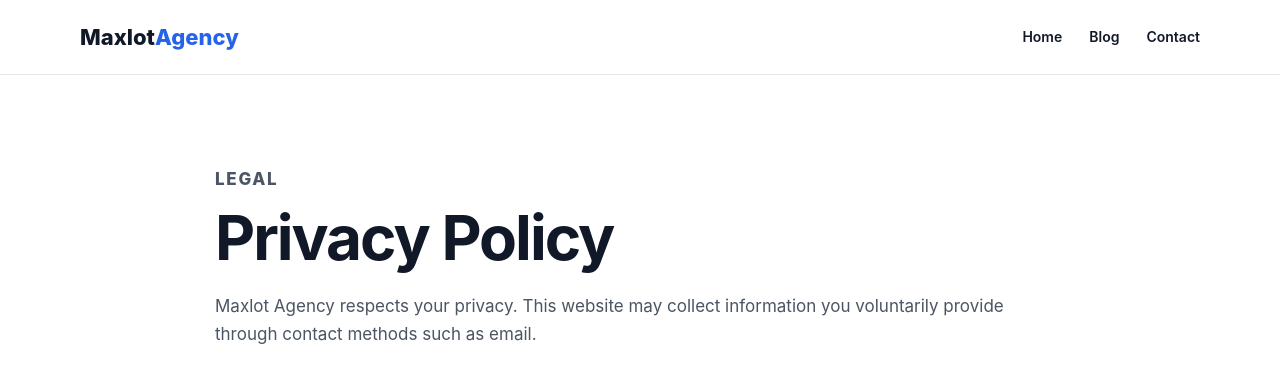
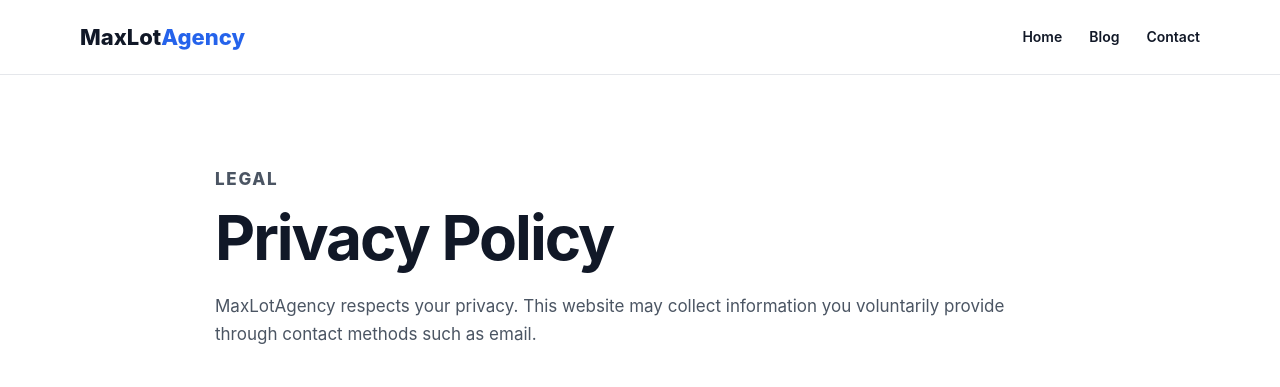
Before and after one commit to salmanmostofa010/maxlotagency, a plain HTML site: page privacy-policy.html in a window 1280 px wide. Shown: the top 387 px of the page. Drawn offline with Linux system fonts and the light colour scheme.

Commit message:
Update brand name to MaxLotAgency

```diff
--- a/privacy-policy.html
+++ b/privacy-policy.html
@@ -1 +1 @@
-<!doctype html><html lang="en"><head><meta charset="utf-8"><meta name="viewport" content="width=device-width,initial-scale=1"><title>Privacy Policy | Maxlot Agency</title><meta name="description" content="Privacy Policy for Maxlot Agency."><link rel="stylesheet" href="css/style.css"></head><body><header class="header"><div class="container nav"><a class="logo" href="./">Maxlot<span>Agency</span></a><nav><a href="./">Home</a><a href="blog/">Blog</a><a href="contact.html">Contact</a></nav></div></header><main><section class="about"><div class="container article"><p class="eyebrow">LEGAL</p><h1>Privacy Policy</h1><p>Maxlot Agency respects your privacy. This website may collect information you voluntarily provide through contact methods such as email.</p><h2>Information</h2><p>We use information you provide to respond to inquiries and improve our content. We do not intentionally sell personal information.</p><h2>Cookies and analytics</h2><p>Future versions of this site may use analytics or cookies to understand traffic and improve user experience. Any third-party service used will have its own privacy practices.</p><h2>Contact</h2><p>For privacy questions, contact hello@maxlotagency.com.</p></div></section></main><footer><div class="bottom">© 2026 Maxlot Agency. All rights reserved.</div></footer></body></html>
+<!doctype html><html lang="en"><head><meta charset="utf-8"><meta name="viewport" content="width=device-width,initial-scale=1"><title>Privacy Policy | MaxLotAgency</title><meta name="description" content="Privacy Policy for MaxLotAgency."><link rel="stylesheet" href="css/style.css"></head><body><header class="header"><div class="container nav"><a class="logo" href="./">MaxLot<span>Agency</span></a><nav><a href="./">Home</a><a href="blog/">Blog</a><a href="contact.html">Contact</a></nav></div></header><main><section class="about"><div class="container article"><p class="eyebrow">LEGAL</p><h1>Privacy Policy</h1><p>MaxLotAgency respects your privacy. This website may collect information you voluntarily provide through contact methods such as email.</p><h2>Information</h2><p>We use information you provide to respond to inquiries and improve our content. We do not intentionally sell personal information.</p><h2>Cookies and analytics</h2><p>Future versions of this site may use analytics or cookies to understand traffic and improve user experience. Any third-party service used will have its own privacy practices.</p><h2>Contact</h2><p>For privacy questions, contact hello@maxlotagency.com.</p></div></section></main><footer><div class="bottom">© 2026 MaxLotAgency. All rights reserved.</div></footer></body></html>
```
